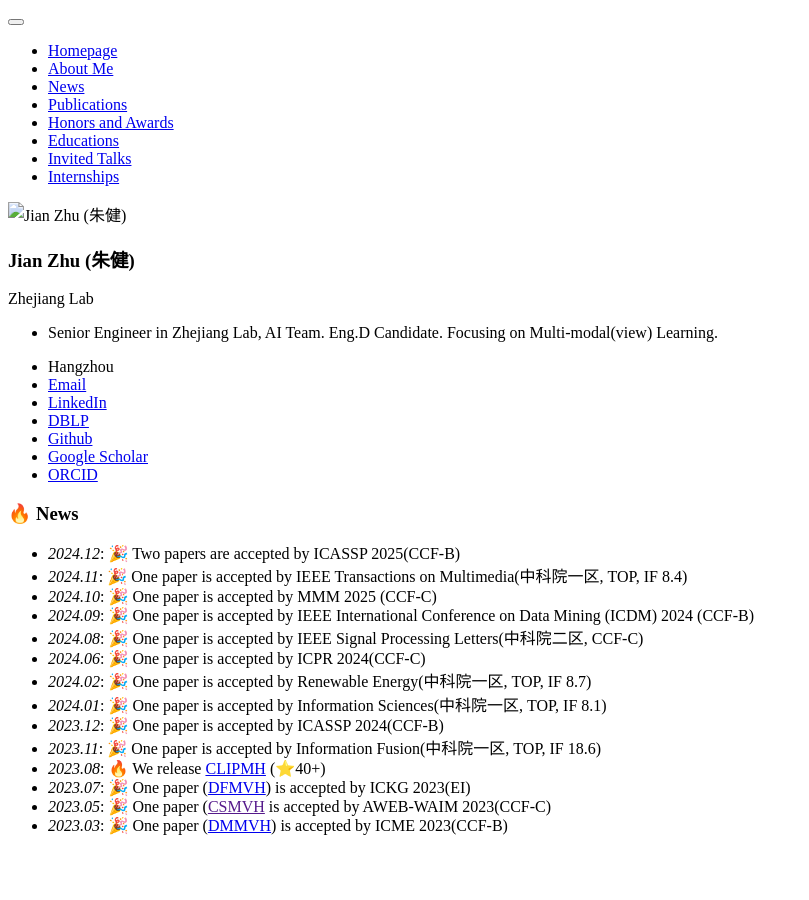
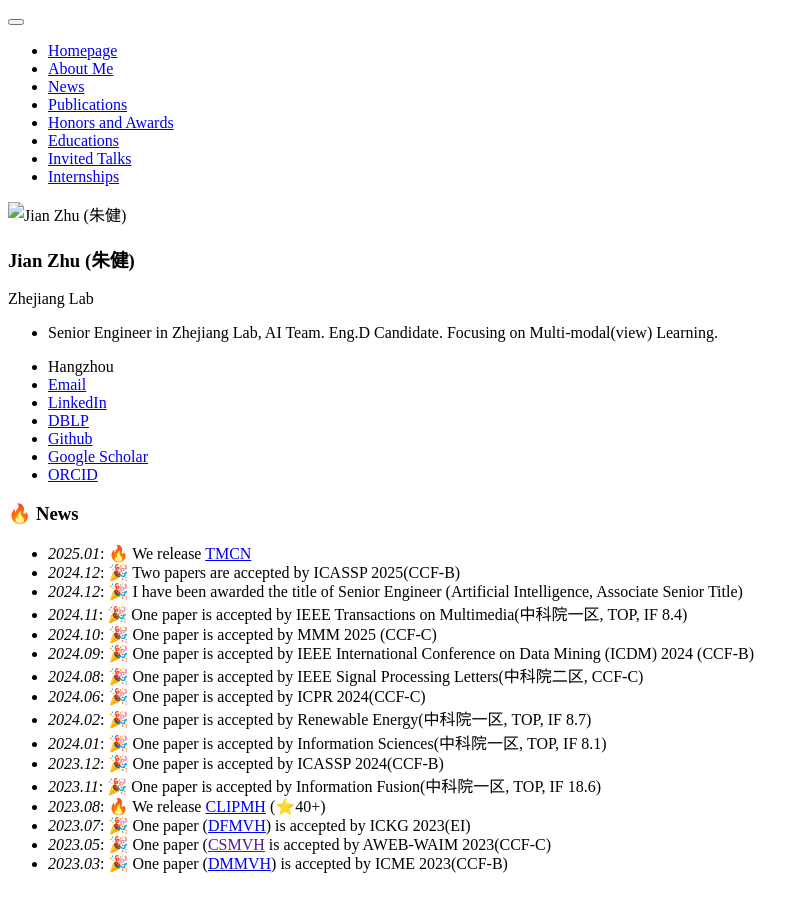
Before and after one commit to HackerHyper/HackerHyper.github.io, a Jekyll site: the page built from _pages/includes/news.md, in a window 1280 px wide. Shown: the whole page, without its empty margins (0-809 px from the left). Built offline with Jekyll 4.4.1, drawn with Linux system fonts in a browser that asks for light colours; our own code applies the rules of GitHub Pages for plain Markdown files.

Commit message:
first commit

```diff
--- a/_pages/includes/news.md
+++ b/_pages/includes/news.md
@@ -1,5 +1,7 @@
 # 🔥 News
+- *2025.01*: 🔥 We release [TMCN](https://github.com/HackerHyper/TMCN)
 - *2024.12*: 🎉 Two papers are accepted by ICASSP 2025(CCF-B)
+- *2024.12*: 🎉 I have been awarded the title of Senior Engineer (Artificial Intelligence, Associate Senior Title)
 - *2024.11*: 🎉 One paper is accepted by IEEE Transactions on Multimedia(中科院一区, TOP, IF 8.4)
 - *2024.10*: 🎉 One paper is accepted by MMM 2025 (CCF-C)
 - *2024.09*: 🎉 One paper is accepted by IEEE International Conference on Data Mining (ICDM) 2024 (CCF-B)
```
